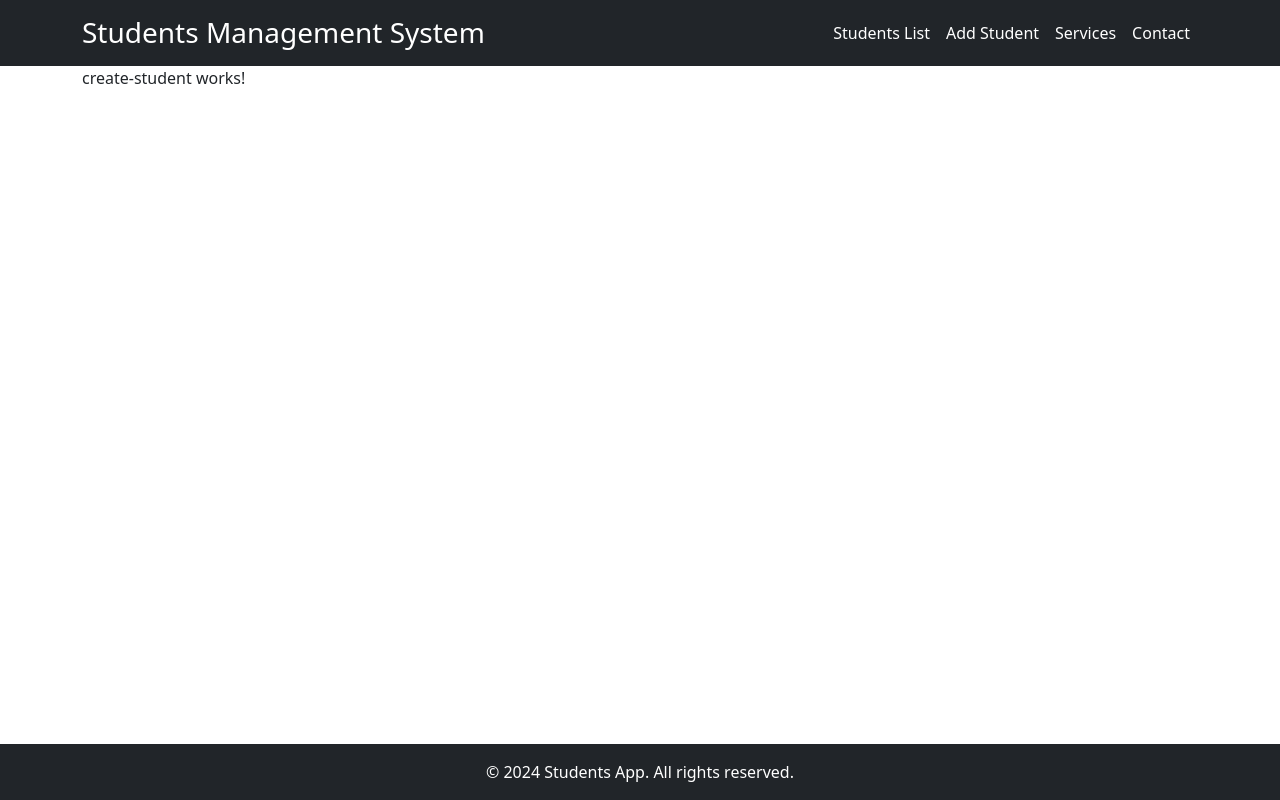
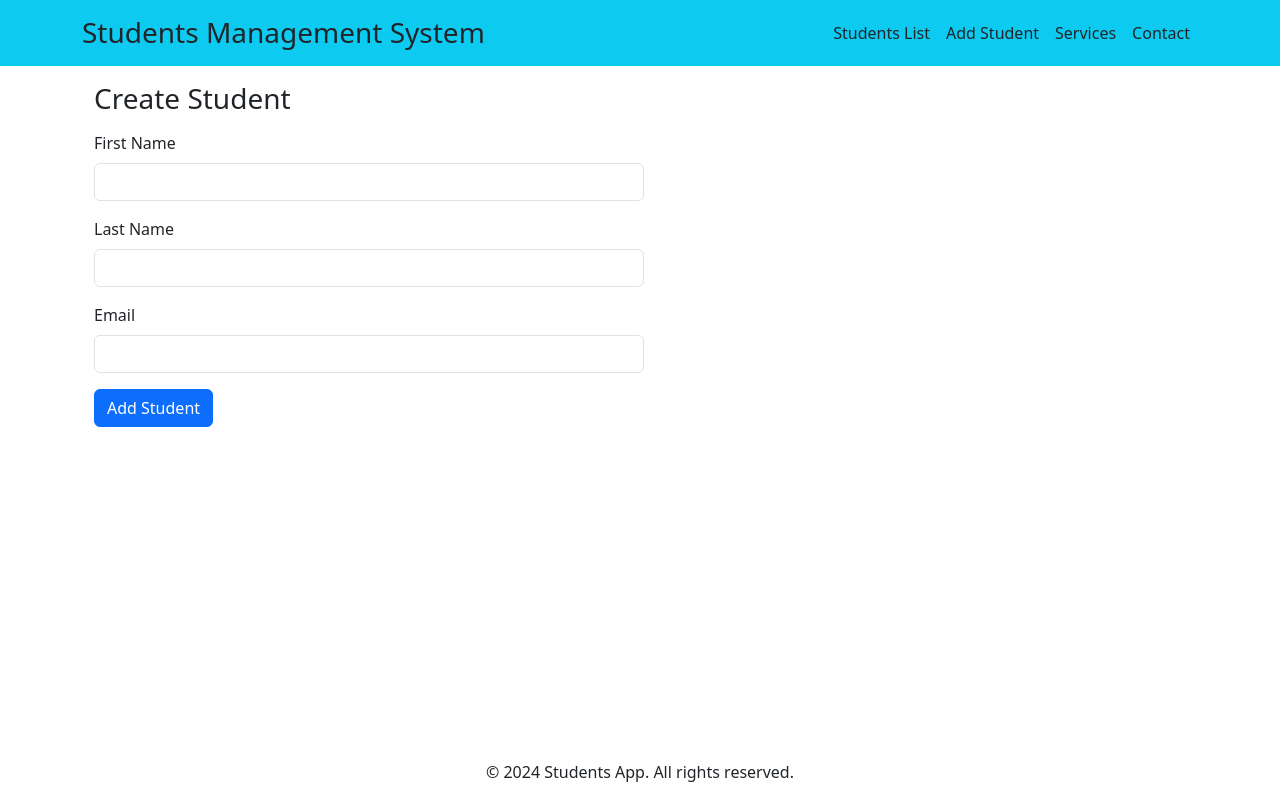
Before and after one commit to EmanAmr1/Students_Management_System, an Angular app in the folder Students-Management-System-Angular/: page /create-student in a window 1280 px wide. Built offline with nearby package versions, Linux system fonts and the light colour scheme.

Commit message:
addStudent Form

```diff
--- a/Students-Management-System-Angular/src/app/app.component.html
+++ b/Students-Management-System-Angular/src/app/app.component.html
@@ -1,13 +1,13 @@
  <!-- Header -->
- <header class="bg-dark text-white py-3">
+ <header class="bg-info text-dark py-3">
   <div class="container">
     <div class="d-flex justify-content-between align-items-center">
       <h1 class="h3 mb-0">Students Management System</h1>
       <nav>
-        <a  class="text-white text-decoration-none mx-2" routerLink="students">Students List</a>
-        <a  class="text-white text-decoration-none mx-2" routerLink="create-student">Add Student</a>
-        <a  class="text-white text-decoration-none mx-2">Services</a>
-        <a  class="text-white text-decoration-none mx-2">Contact</a>
+        <a  class="text-dark text-decoration-none mx-2" routerLink="students">Students List</a>
+        <a  class="text-dark text-decoration-none mx-2" routerLink="create-student">Add Student</a>
+        <a  class="text-dark text-decoration-none mx-2">Services</a>
+        <a  class="text-dark text-decoration-none mx-2">Contact</a>
       </nav>
     </div>
   </div>
@@ -20,7 +20,7 @@
 </div>
 
   <!-- Footer -->
-  <footer class="bg-dark text-white text-center py-3 fixed-bottom">
+  <footer class="bg-white text-dark text-center py-3 fixed-bottom">
     <div class="container">
       <p class="mb-0">&copy; 2024 Students App. All rights reserved.</p>
     </div>
--- a/Students-Management-System-Angular/src/app/app.module.ts
+++ b/Students-Management-System-Angular/src/app/app.module.ts
@@ -5,6 +5,7 @@ import { AppRoutingModule } from './app-routing.module';
 import { AppComponent } from './app.component';
 import { StudentListComponent } from './components/student-list/student-list.component';
 import { CreateStudentComponent } from './components/create-student/create-student.component';
+import { FormsModule } from '@angular/forms';
 
 @NgModule({
   declarations: [
@@ -15,7 +16,8 @@ import { CreateStudentComponent } from './components/create-student/create-stude
   imports: [
     BrowserModule,
     AppRoutingModule,
-    HttpClientModule
+    HttpClientModule,
+    FormsModule
   ],
   providers: [],
   bootstrap: [AppComponent]
--- a/Students-Management-System-Angular/src/app/components/create-student/create-student.component.html
+++ b/Students-Management-System-Angular/src/app/components/create-student/create-student.component.html
@@ -1 +1,21 @@
-<p>create-student works!</p>
+<div class="container">
+  <h3 class=" my-3">Create Student</h3>
+  <form (ngSubmit)="onSubmit()">
+    <div class="mb-3">
+      <label for="firstName" class="form-label">First Name</label>
+      <input type="text" class="form-control" id="firstName" [(ngModel)]="student.firstName" name="firstName" style="width:550px;">
+    </div>
+
+    <div class="mb-3">
+      <label for="lastName" class="form-label">Last Name</label>
+      <input type="text" class="form-control" id="lastName" [(ngModel)]="student.lastName" name="lastName" style="width:550px;" >
+    </div>
+
+    <div class="mb-3">
+      <label for="emailId" class="form-label">Email</label>
+      <input type="text" class="form-control" id="emailId" [(ngModel)]="student.emailId" name="emailId" style="width:550px;" >
+    </div>
+
+    <button class="btn btn-primary" type="submit">Add Student</button>
+  </form>
+</div>
--- a/Students-Management-System-Angular/src/app/components/create-student/create-student.component.ts
+++ b/Students-Management-System-Angular/src/app/components/create-student/create-student.component.ts
@@ -1,4 +1,7 @@
 import { Component, OnInit } from '@angular/core';
+import { Router } from '@angular/router';
+import { StudentService } from 'src/app/services/student.service';
+import { Student } from 'src/app/student';
 
 @Component({
   selector: 'app-create-student',
@@ -7,9 +10,25 @@ import { Component, OnInit } from '@angular/core';
 })
 export class CreateStudentComponent implements OnInit {
 
-  constructor() { }
+  student: Student = new Student();
+  constructor(private studentService: StudentService, private router: Router) { }
 
   ngOnInit(): void {
+    console.log(this.student);
   }
 
+  saveStudent() {
+    this.studentService.createStudent(this.student).subscribe(data => {
+      console.log(data);
+      this.goToStudentList();
+    }, error => console.log(error));
+  }
+
+  goToStudentList() {
+    this.router.navigate(['/students'])
+  }
+
+  public onSubmit() {
+    this.saveStudent();
+  }
 }
--- a/Students-Management-System-Angular/src/app/services/student.service.ts
+++ b/Students-Management-System-Angular/src/app/services/student.service.ts
@@ -8,7 +8,8 @@ import { Student } from '../student';
 })
 export class StudentService {
 
-  private baseURL="http://localhost:8080/api/v1/allStudents"
+  private baseURL="http://localhost:8080/api/v1/allStudents";
+  private createStudentUrl="http://localhost:8080/api/v1/createStudent";
   constructor(private httpClient:HttpClient) {   }
 
   getStudentsList():Observable<Student[]>{
@@ -16,5 +17,8 @@ export class StudentService {
 
   }
 
+  createStudent(student:Student):Observable<Object>{
+    return this.httpClient.post(`${this.createStudentUrl}`,student);
+  }
 
   }
```
